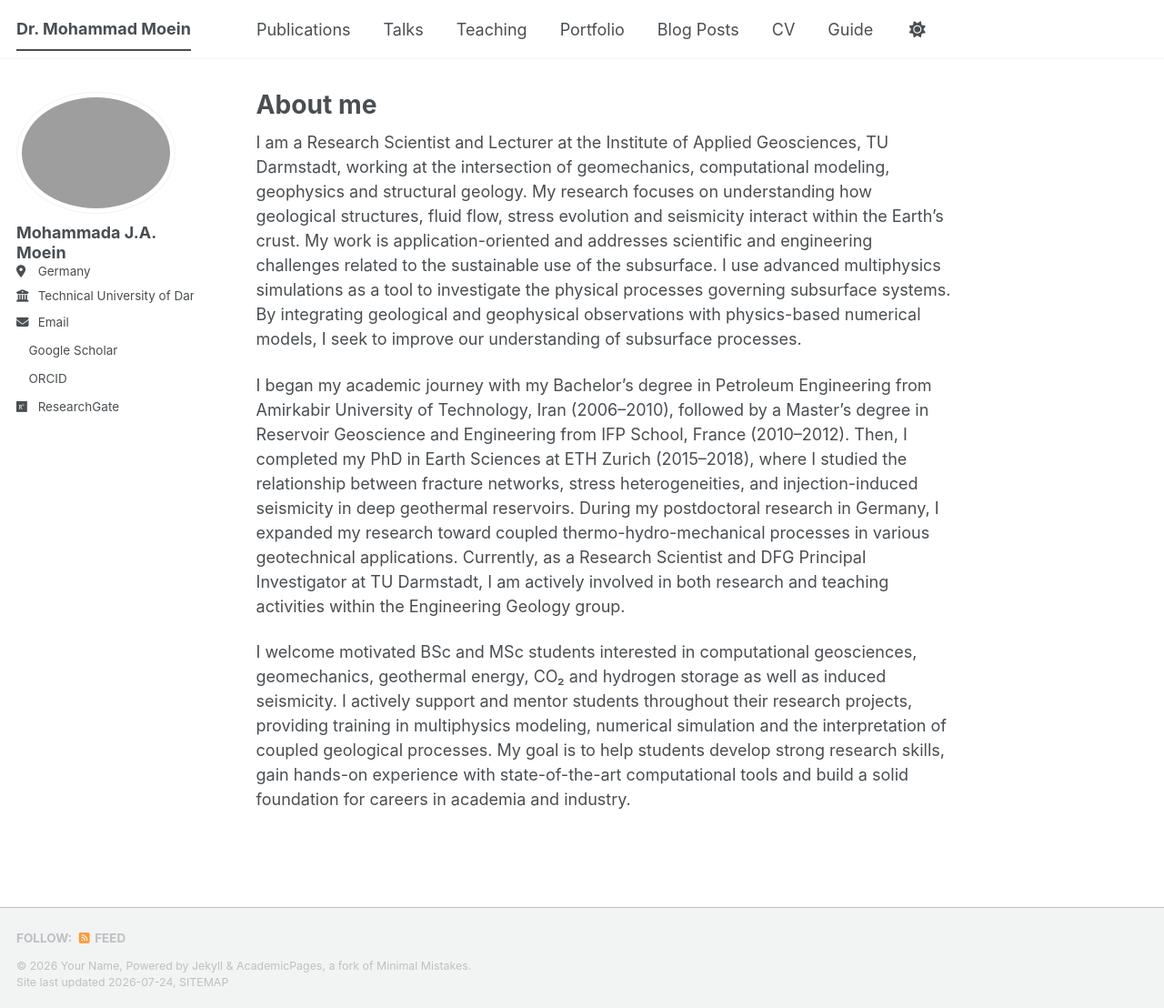
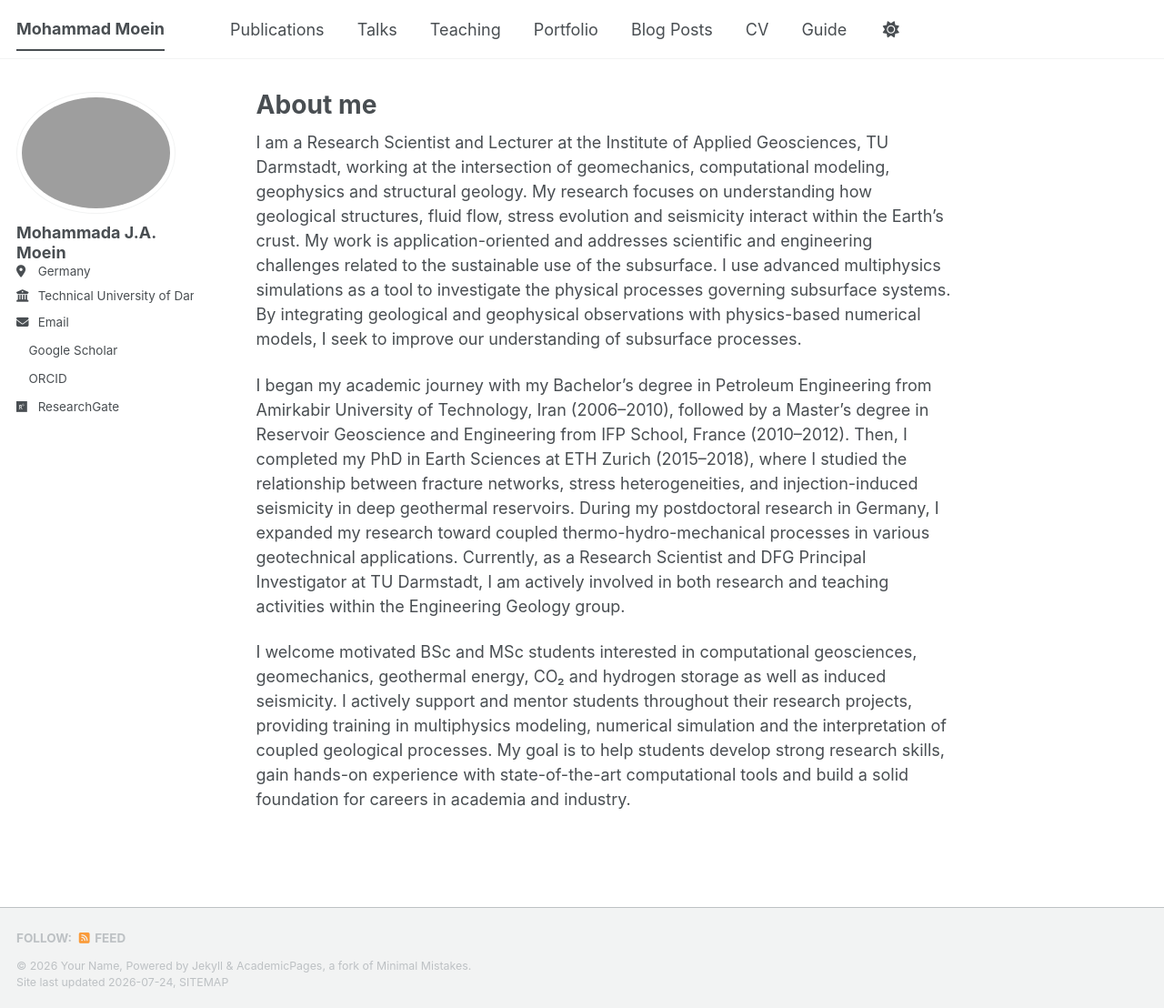
Before and after one commit to mjamoein/mjamoein.github.io, a Jekyll site: the page built from _pages/about.md, in a window 1280 px wide and 1108 px high. Shown: the whole window at 91% size. Built offline with Jekyll 4.4.1, drawn with Linux system fonts in a browser that asks for light colours; a style sheet for code colours, icons or effects is not loaded.

```diff
--- a/_config.yml
+++ b/_config.yml
@@ -9,7 +9,7 @@
 # Basic Site Settings
 locale                   : "en-US"
 site_theme               : "default" # The available themes options are "default", "air", "sunrise", "mint", "dirt" and "contrast"
-title                    : "Dr. Mohammad Moein"
+title                    : "Mohammad Moein"
 title_separator          : "-"
 name                     : &name "Your Name"
 description              : &description "Your Name's academic portfolio"   # Update this with a general description of your site, this is the default if not overridden by a page
```
